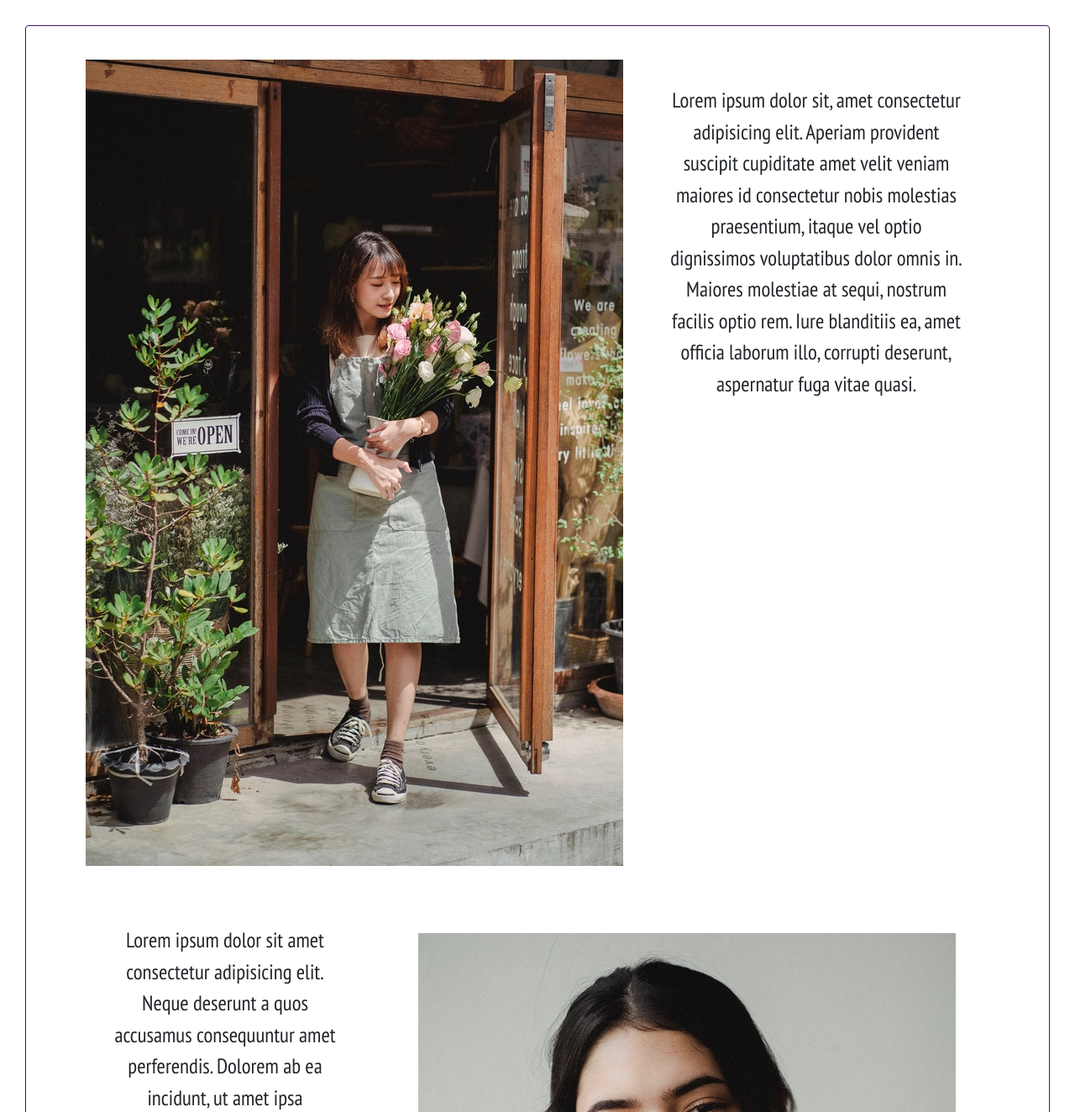
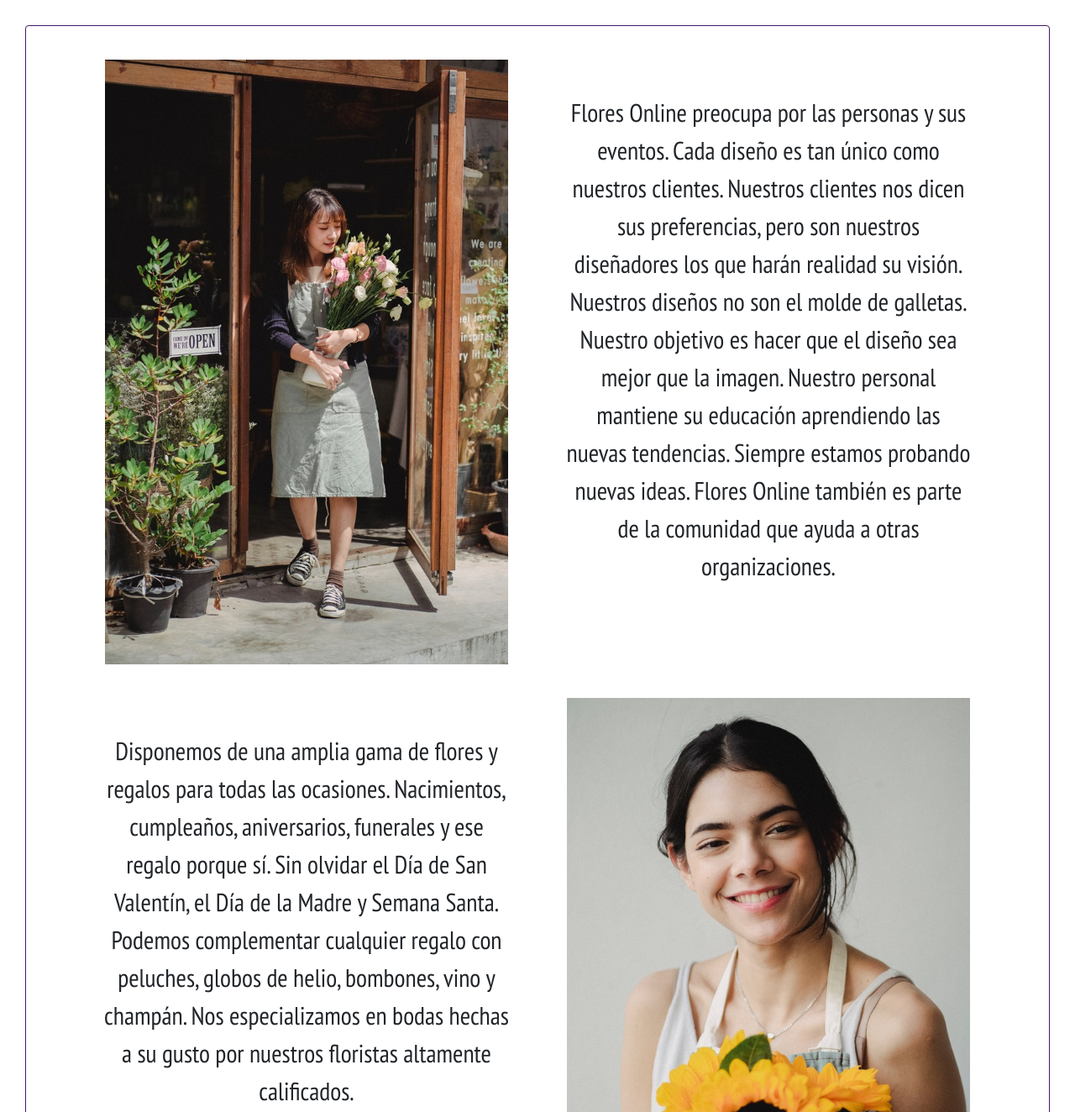
Before and after one commit to camila-camano/desarrollo-web, a website: page pages/nosotros.html in a window 1280 px wide. Shown: the part 368-1692 px from the top of the page at 84% size. Drawn offline with nearby package versions, Linux system fonts and the light colour scheme; a web font is replaced by a local one.

Commit message:
update de ecosas

```diff
--- a/pages/nosotros.html
+++ b/pages/nosotros.html
@@ -116,33 +116,46 @@
         <div class="container">
           <div class="row espaciado">
             <div class="col">
-              <img src="../img/owner1.jpg" class=".owner__img" alt="owner1" />
+              <img
+                class="owner__img"
+                src="../img/owner1.jpg"
+                class=".owner__img"
+                alt="owner1"
+              />
             </div>
             <div class="col">
               <p class="owner__text">
-                Lorem ipsum dolor sit, amet consectetur adipisicing elit.
-                Aperiam provident suscipit cupiditate amet velit veniam maiores
-                id consectetur nobis molestias praesentium, itaque vel optio
-                dignissimos voluptatibus dolor omnis in. Maiores molestiae at
-                sequi, nostrum facilis optio rem. Iure blanditiis ea, amet
-                officia laborum illo, corrupti deserunt, aspernatur fuga vitae
-                quasi.
+                Flores Online preocupa por las personas y sus eventos. Cada
+                diseño es tan único como nuestros clientes. Nuestros clientes
+                nos dicen sus preferencias, pero son nuestros diseñadores los
+                que harán realidad su visión. Nuestros diseños no son el molde
+                de galletas. Nuestro objetivo es hacer que el diseño sea mejor
+                que la imagen. Nuestro personal mantiene su educación
+                aprendiendo las nuevas tendencias. Siempre estamos probando
+                nuevas ideas. Flores Online también es parte de la comunidad que
+                ayuda a otras organizaciones.
               </p>
             </div>
           </div>
           <div class="row espaciado">
             <div class="col">
               <p class="owner__text">
-                Lorem ipsum dolor sit amet consectetur adipisicing elit. Neque
-                deserunt a quos accusamus consequuntur amet perferendis. Dolorem
-                ab ea incidunt, ut amet ipsa consequatur esse accusamus eos
-                itaque ex dolorum facere. Eaque alias vero officia mollitia,
-                tempore nihil ea velit voluptatem. Magni, adipisci deleniti.
-                Illum quas necessitatibus harum quisquam possimus.
+                Disponemos de una amplia gama de flores y regalos para todas las
+                ocasiones. Nacimientos, cumpleaños, aniversarios, funerales y
+                ese regalo porque sí. Sin olvidar el Día de San Valentín, el Día
+                de la Madre y Semana Santa. Podemos complementar cualquier
+                regalo con peluches, globos de helio, bombones, vino y champán.
+                Nos especializamos en bodas hechas a su gusto por nuestros
+                floristas altamente calificados.
               </p>
             </div>
             <div class="col">
-              <img src="../img/owner2.jpg" class="owner__img" alt="owner2" />
+              <img
+                class="owner__img"
+                src="../img/owner2.jpg"
+                class="owner__img"
+                alt="owner2"
+              />
             </div>
           </div>
         </div>
--- a/scss/_contacto.scss
+++ b/scss/_contacto.scss
@@ -25,7 +25,7 @@
   text-align: center;
 }
 .icono_info {
-  width: 10rem;
+  width: 8rem;
 }
 
 .formulario {
--- a/scss/_nosotros.scss
+++ b/scss/_nosotros.scss
@@ -26,14 +26,13 @@
   justify-content: space-evenly;
 
   .owner__img {
-    margin: 20px;
-    padding: 20px;
+    width: 30rem;
   }
 
   .owner__text {
-    padding: 10px;
+    padding-top: 20px;
     margin: 20px;
-    font-size: 25px;
+    font-size: 30px;
     font-family: $font1;
   }
 
```
Also changed, not shown: index.html (+14 -18 lines), css/style.css, img/nosotros_banner.jpg, 1 other file.
